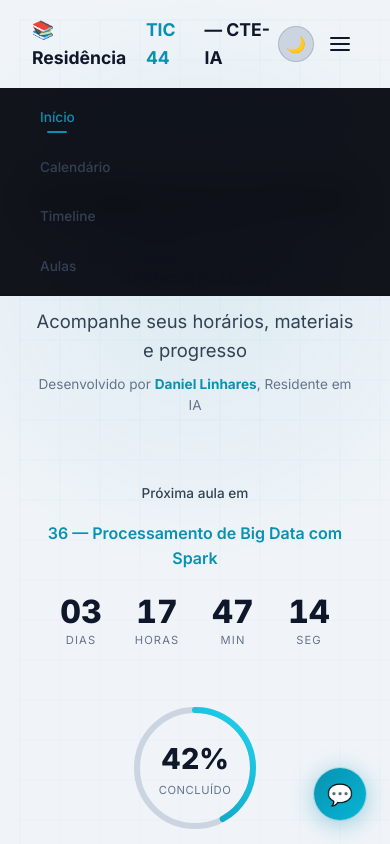
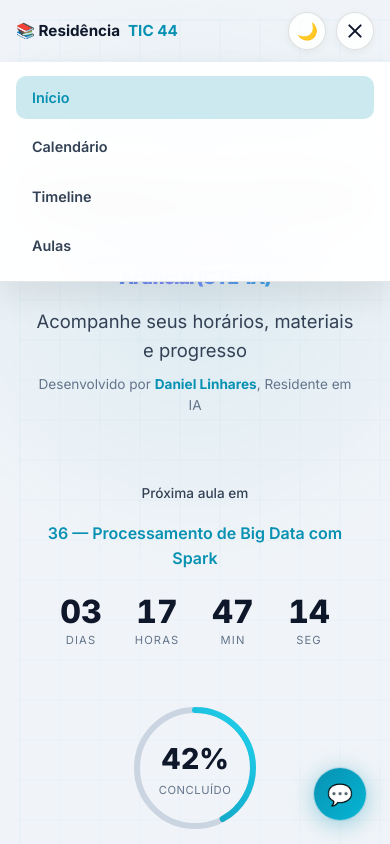
Before and after one commit to bigauke/calendario-residencia, a website built with Vite: page index.html in a window 390 px wide. Both pictures are taken after a click on the button "Menu". Shown: the top 844 px of the page. Built offline with nearby package versions, Linux system fonts and the light colour scheme.

Commit message:
style: reformular layout do navbar mobile e botoes de acao (tema e menu)

```diff
--- a/src/components/navbar.js
+++ b/src/components/navbar.js
@@ -40,7 +40,7 @@ export function createNavbar() {
 
   const brand = createElement('div', {
     className: 'navbar-brand',
-    innerHTML: '📚 Residência <span>TIC 44</span> — CTE-IA',
+    innerHTML: '📚 Residência <span>TIC 44</span><span class="navbar-brand-extra"> — CTE-IA</span>',
   });
 
   const links = createElement('ul', { className: 'navbar-links', id: 'navbar-links' });
@@ -96,11 +96,15 @@ export function createNavbar() {
 
   // ── Mobile toggle ────────────────────────────────────────────
   toggle.addEventListener('click', () => {
-    links.classList.toggle('open');
+    const isOpen = links.classList.toggle('open');
+    toggle.classList.toggle('open', isOpen);
   });
 
   links.addEventListener('click', (e) => {
-    if (e.target.tagName === 'A') links.classList.remove('open');
+    if (e.target.tagName === 'A') {
+      links.classList.remove('open');
+      toggle.classList.remove('open');
+    }
   });
 
   // ── Scroll spy ───────────────────────────────────────────────
--- a/src/styles/index.css
+++ b/src/styles/index.css
@@ -467,12 +467,13 @@ html.light-mode .navbar.scrolled {
 }
 
 .navbar-brand {
-  font-size: 1.1rem;
+  font-size: 1.05rem;
   font-weight: 700;
   color: var(--text-primary);
   display: flex;
   align-items: center;
   gap: var(--space-sm);
+  white-space: nowrap;
 }
 
 .navbar-brand span {
@@ -512,55 +513,94 @@ html.light-mode .navbar.scrolled {
   border-radius: var(--radius-full);
 }
 
+.navbar-actions {
+  display: flex;
+  align-items: center;
+  gap: 0.6rem;
+  flex-shrink: 0;
+}
+
+/* --- Theme Toggle & Mobile Menu Toggle Buttons --- */
+.theme-toggle,
 .navbar-mobile-toggle {
-  display: none;
-  flex-direction: column;
-  gap: 4px;
-  padding: var(--space-sm);
-}
-
-.navbar-mobile-toggle span {
-  display: block;
-  width: 20px;
-  height: 2px;
-  background: var(--text-primary);
-  border-radius: 1px;
-  transition: all var(--transition-fast);
-}
-
-/* --- Theme Toggle Button --- */
-.theme-toggle {
   display: flex;
   align-items: center;
   justify-content: center;
-  width: 36px;
-  height: 36px;
+  width: 38px;
+  height: 38px;
   border-radius: var(--radius-full);
   background: var(--bg-tertiary);
   border: 1px solid var(--border-hover);
   color: var(--text-secondary);
   cursor: pointer;
   transition: all var(--transition-normal);
-  font-size: 1rem;
   flex-shrink: 0;
 }
 
-.theme-toggle:hover {
+.theme-toggle {
+  font-size: 1.05rem;
+}
+
+.theme-toggle:hover,
+.navbar-mobile-toggle:hover {
   background: var(--bg-card-hover);
   border-color: var(--border-accent);
   color: var(--accent);
-  transform: rotate(15deg) scale(1.08);
   box-shadow: 0 0 12px var(--accent-glow);
 }
 
-.theme-toggle:active {
-  transform: rotate(20deg) scale(0.95);
-}
-
-.navbar-actions {
-  display: flex;
-  align-items: center;
-  gap: var(--space-sm);
+.theme-toggle:active,
+.navbar-mobile-toggle:active {
+  transform: scale(0.95);
+}
+
+.navbar-mobile-toggle {
+  display: none;
+  flex-direction: column;
+  gap: 4px;
+  padding: 0;
+}
+
+.navbar-mobile-toggle span {
+  display: block;
+  width: 18px;
+  height: 2px;
+  background: var(--text-primary);
+  border-radius: 2px;
+  transition: transform 0.25s ease, opacity 0.25s ease, background 0.25s ease;
+}
+
+.navbar-mobile-toggle.open span:nth-child(1) {
+  transform: translateY(6px) rotate(45deg);
+}
+
+.navbar-mobile-toggle.open span:nth-child(2) {
+  opacity: 0;
+}
+
+.navbar-mobile-toggle.open span:nth-child(3) {
+  transform: translateY(-6px) rotate(-45deg);
+}
+
+/* Theme buttons — Tema claro */
+html.light-mode .theme-toggle,
+html.light-mode .navbar-mobile-toggle {
+  background: rgba(255, 255, 255, 0.85);
+  border: 1px solid rgba(0, 0, 0, 0.12);
+  color: var(--text-primary);
+  box-shadow: 0 2px 8px rgba(0, 0, 0, 0.05);
+}
+
+html.light-mode .theme-toggle:hover,
+html.light-mode .navbar-mobile-toggle:hover {
+  background: #ffffff;
+  border-color: var(--accent);
+  color: var(--accent);
+  box-shadow: 0 4px 12px rgba(8, 145, 178, 0.15);
+}
+
+html.light-mode .navbar-mobile-toggle span {
+  background: var(--text-primary);
 }
 
 /* ========================================
@@ -1407,6 +1447,22 @@ html.light-mode .navbar.scrolled {
 }
 
 @media (max-width: 768px) {
+  .navbar {
+    padding: 0.75rem 1rem;
+  }
+
+  .navbar.scrolled {
+    padding: 0.6rem 1rem;
+  }
+
+  .navbar-brand {
+    font-size: 0.95rem;
+  }
+
+  .navbar-brand-extra {
+    display: none;
+  }
+
   .navbar-links {
     display: none;
   }
@@ -1422,11 +1478,38 @@ html.light-mode .navbar.scrolled {
     top: 100%;
     left: 0;
     right: 0;
-    background: rgba(6, 8, 15, 0.95);
+    background: rgba(6, 8, 15, 0.96);
     backdrop-filter: blur(20px);
-    padding: var(--space-md) var(--space-xl);
+    -webkit-backdrop-filter: blur(20px);
+    padding: 0.85rem 1rem;
     border-bottom: 1px solid var(--border);
-    animation: slideDown 0.3s ease;
+    box-shadow: 0 16px 32px rgba(0, 0, 0, 0.4);
+    gap: 0.35rem;
+    animation: slideDown 0.25s ease-out;
+  }
+
+  html.light-mode .navbar-links.open {
+    background: rgba(255, 255, 255, 0.96);
+    border-bottom: 1px solid rgba(0, 0, 0, 0.1);
+    box-shadow: 0 16px 32px rgba(0, 0, 0, 0.08);
+  }
+
+  .navbar-links.open a {
+    display: block;
+    padding: 0.65rem 1rem;
+    font-size: 0.9rem;
+    font-weight: 600;
+    border-radius: var(--radius-md);
+  }
+
+  .navbar-links.open a:hover,
+  .navbar-links.open a.active {
+    background: var(--accent-glow);
+    color: var(--accent);
+  }
+
+  .navbar-links.open a.active::after {
+    display: none;
   }
 
   .hero-title {
```
